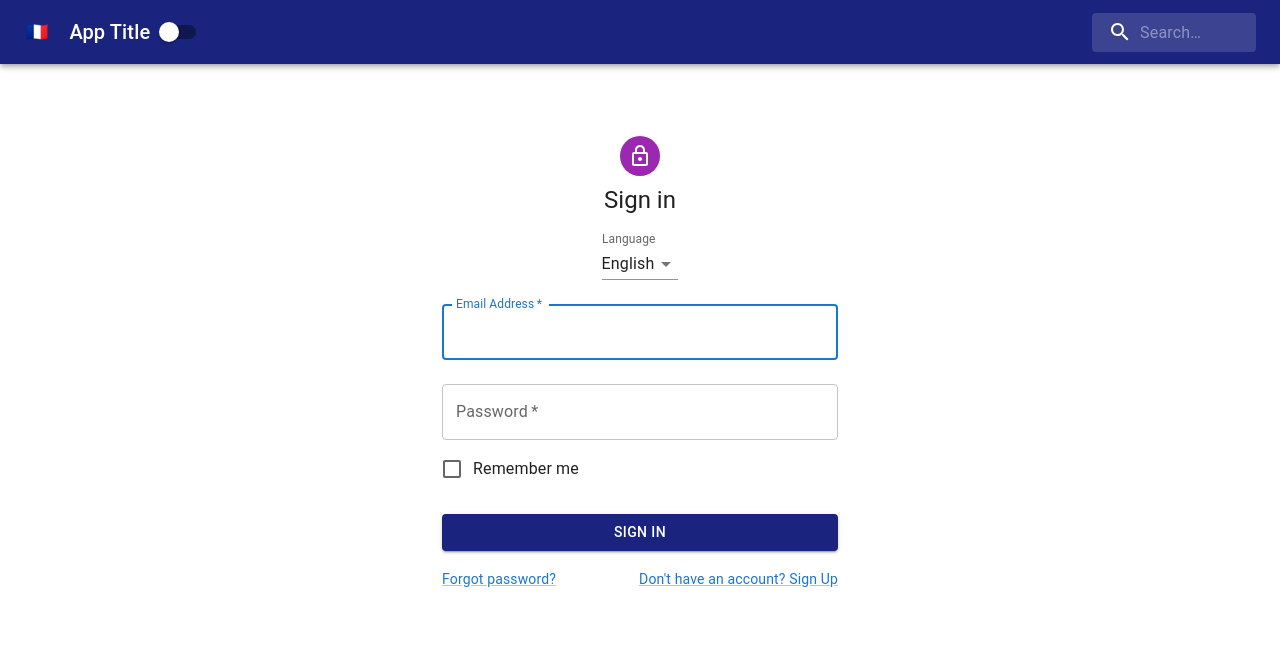
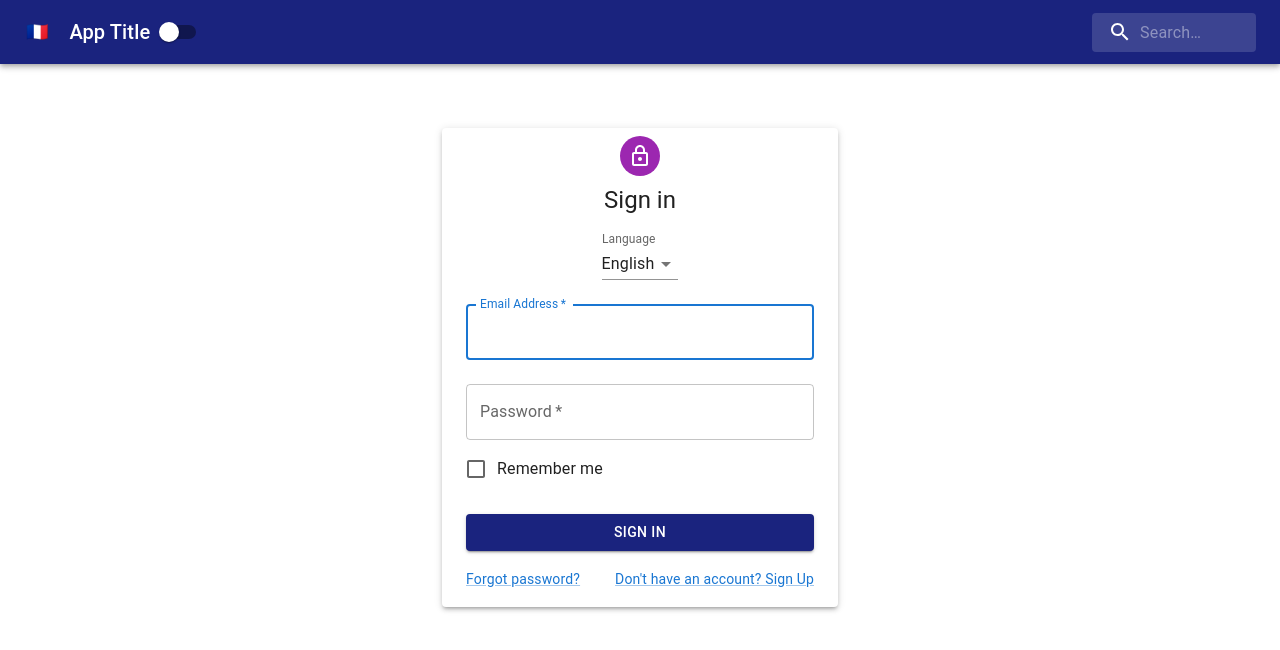
Before and after one commit to Dhruv-praju/react-context-with-hooks, a React (Create React App) app: page / in a window 1280 px wide. Shown: the top 650 px of the page. Built offline with nearby package versions, Linux system fonts and the light colour scheme.

Commit message:
made signIn page

```diff
--- a/src/Form.js
+++ b/src/Form.js
@@ -15,10 +15,8 @@ import InputLabel from '@mui/material/InputLabel';
 import MenuItem from '@mui/material/MenuItem';
 import FormControl from '@mui/material/FormControl';
 import Select from '@mui/material/Select';
-import { createTheme, ThemeProvider } from '@mui/material/styles';
 import { indigo } from '@mui/material/colors';
-
-const theme = createTheme();
+import { Paper } from '@mui/material';
 
 class Form extends Component {
     state={
@@ -41,9 +39,8 @@ class Form extends Component {
         };
 
         return (
-            // <Box></Box>
-          <ThemeProvider theme={theme}>
-            <Container component="main" maxWidth="xs" sx={{bgcolor:'white', pb:3}}>
+            <Container component="main" maxWidth="xs">
+              <Paper elevation={3} sx={{bgcolor:'white', px:3, pb:2}}>
                 <CssBaseline />
                 <Box
                     sx={{
@@ -124,8 +121,9 @@ class Form extends Component {
                     </Grid>
                     </Box>
                 </Box>
+
+              </Paper>
             </Container>
-          </ThemeProvider>
         );
 
     }
```
Lines whose indentation alone changed are shown as unchanged.
